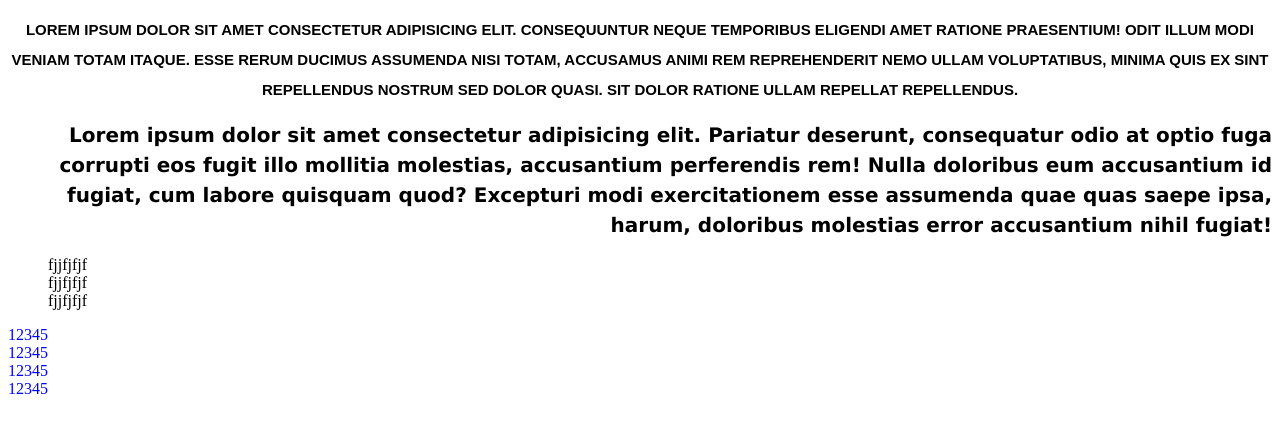
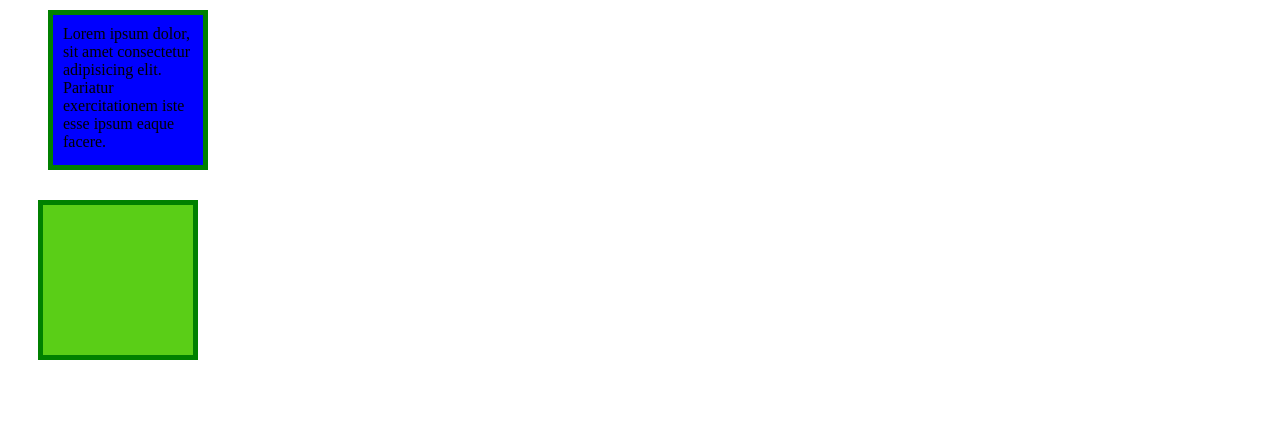
Before and after one commit to Irtymd/-HTML-CSS, a plain HTML site: page index.html in a window 1280 px wide. Drawn offline with Linux system fonts and the light colour scheme.

Commit message:
Блочная структура

```diff
--- a/css/style.css
+++ b/css/style.css
@@ -1,26 +1,16 @@
-p {
-    font-family: Arial, Helvetica, sans-serif;
-    font-size: 15px;
-    font-weight: 900;
-    line-height: 30px;
-    text-align: center;
-    text-decoration:none;
-    text-transform: uppercase;
+.box {
+    box-sizing: border-box;
+    width: 160px;
+    height: 160px;
+    border: 5px solid green;
 }
-ul {
-    list-style: none;
+.box1 {
+    background-color: blue;
+    margin: 10px 40px 30px;
+    padding: 10px;
 }
-.one {
-    font-family: Verdana, Geneva, Tahoma, sans-serif;
-    font-size: 20px;
-    font-weight: bold;
-    line-height: 30px;
-    text-align: right;
-    text-decoration: brown;
+.box2 {
+    background-color: rgb(90, 206, 23);
+    margin: 30px;
+    margin-bottom: 10px;
 }
-.abc div {
-    color: blue;
-}
-.non2 {
-    color: chartreuse;
-}
--- a/index.html
+++ b/index.html
@@ -8,18 +8,7 @@
     <link rel="stylesheet" href="css/style.css">
 </head>
 <body>
-    <p>Lorem ipsum dolor sit amet consectetur adipisicing elit. Consequuntur neque temporibus eligendi amet ratione praesentium! Odit illum modi veniam totam itaque. Esse rerum ducimus assumenda nisi totam, accusamus animi rem reprehenderit nemo ullam voluptatibus, minima quis ex sint repellendus nostrum sed dolor quasi. Sit dolor ratione ullam repellat repellendus.</p>
-    <div class="one">Lorem ipsum dolor sit amet consectetur adipisicing elit. Pariatur deserunt, consequatur odio at optio fuga corrupti eos fugit illo mollitia molestias, accusantium perferendis rem! Nulla doloribus eum accusantium id fugiat, cum labore quisquam quod? Excepturi modi exercitationem esse assumenda quae quas saepe ipsa, harum, doloribus molestias error accusantium nihil fugiat!</div>
-    <ul>
-        <li>fjjfjfjf</li>
-        <li>fjjfjfjf</li>
-        <li>fjjfjfjf</li>
-    </ul>
-    <div class="abc">
-        <div class="non">12345</div>
-        <div class="non2">12345</div>
-        <div class="non3">12345</div>
-        <div class="non non2 non3">12345</div>
-    </div>
+    <div class="box box1">Lorem ipsum dolor, sit amet consectetur adipisicing elit. Pariatur exercitationem iste esse ipsum eaque facere.</div>
+    <div class="box box2"></div>
 </body>
 </html>
```
